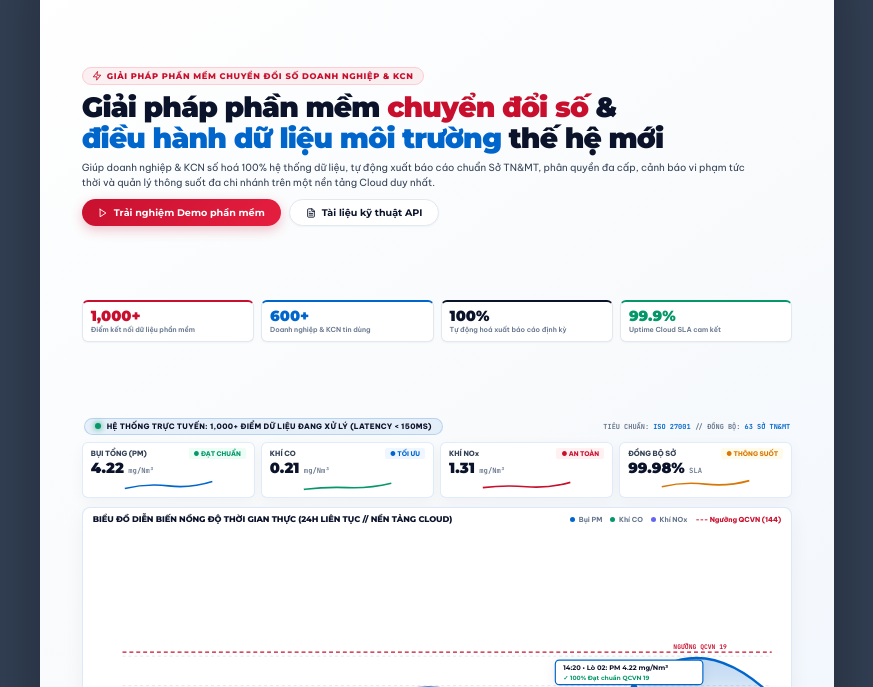
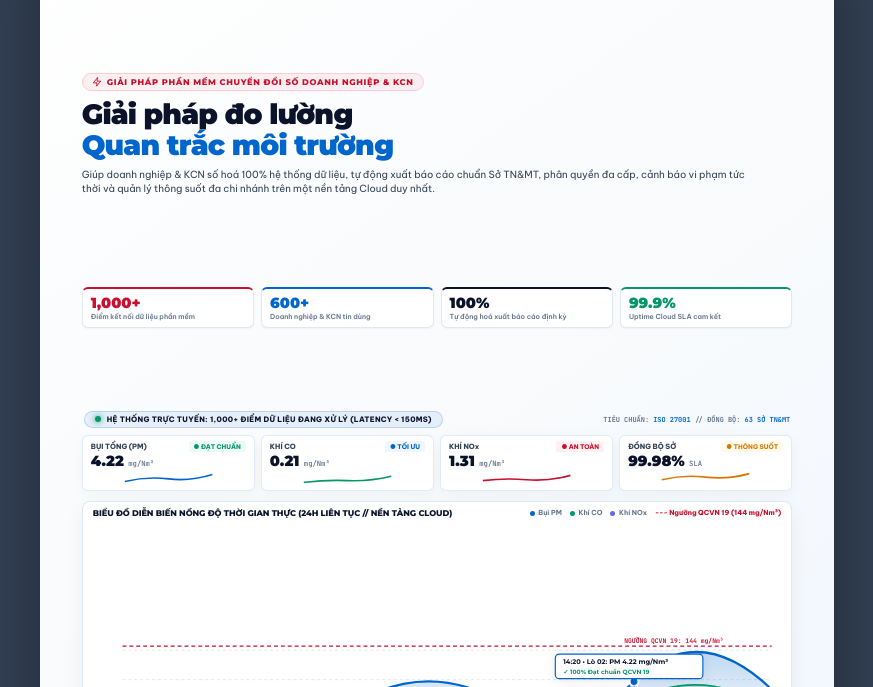
Before and after one commit to huudangdev/5s-brochure, a website: page templates/bi-fold.html in a window 1280 px wide. Shown: the part 113-800 px from the top of the page, without its empty margins (203-1076 px from the left). Drawn offline with Linux system fonts and the light colour scheme.

Commit message:
feat(cover): update headline to 'Giải pháp đo lường Quan trắc môi trường' and remove redundant buttons

```diff
--- a/templates/bi-fold.html
+++ b/templates/bi-fold.html
@@ -1321,22 +1321,12 @@
           GIẢI PHÁP PHẦN MỀM CHUYỂN ĐỔI SỐ DOANH NGHIỆP & KCN
         </div>
         <h1 class="cover-headline">
-          Giải pháp phần mềm <span class="highlight-crimson">chuyển đổi số</span> & <br />
-          <span class="highlight-blue">điều hành dữ liệu môi trường</span> thế hệ mới
+          Giải pháp đo lường <br />
+          <span class="highlight-blue">Quan trắc môi trường</span>
         </h1>
         <p class="cover-lead">
-          Giúp doanh nghiệp & KCN số hoá 100% hệ thống dữ liệu, tự động xuất báo cáo chuẩn Sở TN&MT, phân quyền đa cấp, cảnh báo vi phạm tức thời và quản lý thông suốt đa chi nhánh trên một nền tảng Cloud duy nhất.
+          Giúp doanh nghiệp &amp; KCN số hoá 100% hệ thống dữ liệu, tự động xuất báo cáo chuẩn Sở TN&amp;MT, phân quyền đa cấp, cảnh báo vi phạm tức thời và quản lý thông suốt đa chi nhánh trên một nền tảng Cloud duy nhất.
         </p>
-        <div class="cover-btns-row">
-          <a href="#" class="btn btn-accent">
-            <svg class="svg-icon sm" viewBox="0 0 24 24"><polygon points="5 3 19 12 5 21 5 3"></polygon></svg>
-            Trải nghiệm Demo phần mềm
-          </a>
-          <a href="#" class="btn btn-outline">
-            <svg class="svg-icon sm" viewBox="0 0 24 24"><path d="M14 2H6a2 2 0 0 0-2 2v16a2 2 0 0 0 2 2h12a2 2 0 0 0 2-2V8z"></path><polyline points="14 2 14 8 20 8"></polyline><line x1="16" y1="13" x2="8" y2="13"></line><line x1="16" y1="17" x2="8" y2="17"></line><polyline points="10 9 9 9 8 9"></polyline></svg>
-            Tài liệu kỹ thuật API
-          </a>
-        </div>
       </div>
 
       <!-- 3. 4 Key Software Metrics -->
@@ -1428,7 +1418,7 @@
               <span><span class="leg-circle" style="background: #0066CC;"></span> Bụi PM</span>
               <span><span class="leg-circle" style="background: #059669;"></span> Khí CO</span>
               <span><span class="leg-circle" style="background: #6366F1;"></span> Khí NOx</span>
-              <span style="color: #C8102E; font-weight: 800;">--- Ngưỡng QCVN (144)</span>
+              <span style="color: #C8102E; font-weight: 800;">--- Ngưỡng QCVN 19 (144 mg/Nm³)</span>
             </div>
           </div>
 
@@ -1452,7 +1442,7 @@
 
             <!-- Red Dashed QCVN 19 Limit Line -->
             <line x1="30" y1="16" x2="690" y2="16" stroke="#C8102E" stroke-width="1.2" stroke-dasharray="4,3" />
-            <text x="590" y="13" fill="#C8102E" font-size="6.5" font-family="JetBrains Mono" font-weight="bold">NGƯỠNG QCVN 19</text>
+            <text x="540" y="13" fill="#C8102E" font-size="6.5" font-family="JetBrains Mono" font-weight="bold">NGƯỠNG QCVN 19: 144 mg/Nm³</text>
 
             <!-- PM Area & Curve (Blue) -->
             <path d="M 30 88 Q 95 72 160 80 T 290 62 T 420 76 T 550 52 T 690 60 L 690 108 L 30 108 Z" fill="url(#chartGradPM)" />
```
Also changed, not shown: dist/ui-ux-audit/01-front-cover.png, 2 other files.
